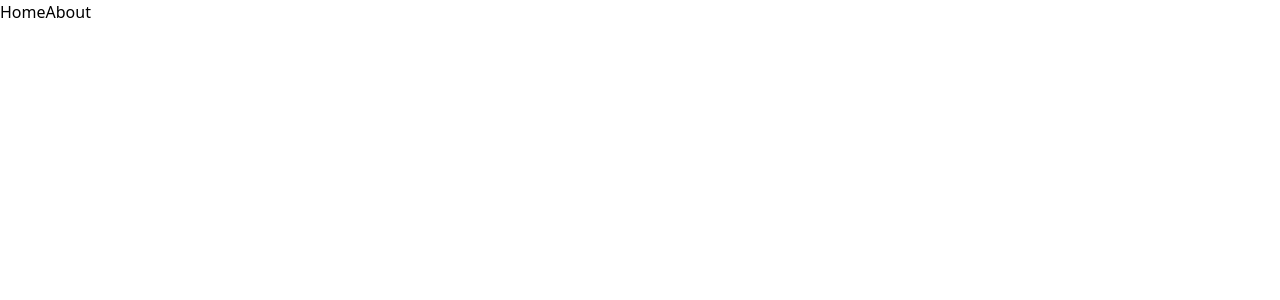
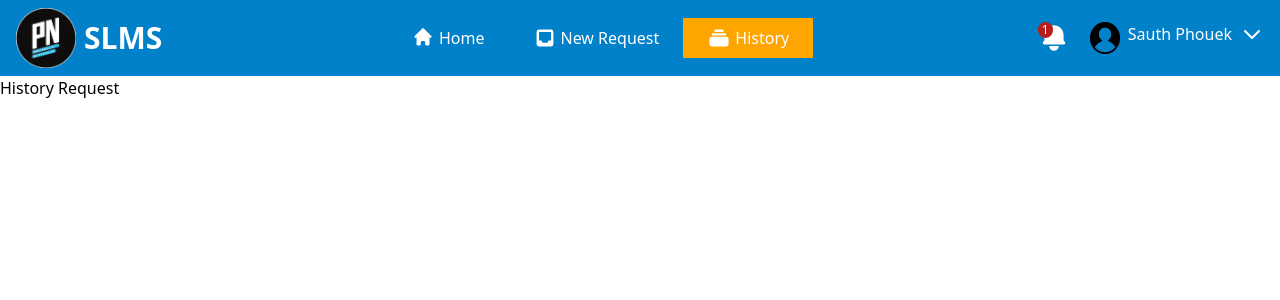
Before and after one commit to mengyer34/2022-G4-VC2-PART1, a Vue app in the folder front/: page /histories in a window 1280 px wide. Before the commit this address had no page. Shown: the top 300 px of the page. Built offline with nearby package versions, Linux system fonts and the light colour scheme.

Commit message:
#5 user navigation bar

```diff
--- a/front/src/App.vue
+++ b/front/src/App.vue
@@ -1,21 +1,21 @@
 <template>
   <div>
-    <router-link to="/">Home</router-link>
-    <router-link to="/about">About</router-link>
+    <nav-component/>
   </div>
   <router-view></router-view>
 </template>
+<script>
+import UserNavigation from './components/navigation/UserNavigation.vue';
+export default {
+  components: {
+    'nav-component': UserNavigation
+  }
+}
 
-<style scoped>
-.logo {
-  height: 6em;
-  padding: 1.5em;
-  will-change: filter;
-}
-.logo:hover {
-  filter: drop-shadow(0 0 2em #646cffaa);
-}
-.logo.vue:hover {
-  filter: drop-shadow(0 0 2em #42b883aa);
+</script>
+<style>
+nav a.router-link-exact-active {
+  background: orange;
+  color: #fff;
 }
 </style>
--- /dev/null
+++ b/front/src/components/navigation/UserNavigation.vue
@@ -0,0 +1,76 @@
+<template>
+    <nav class="flex w-full p-2 bg-primary text-white justify-between items-center px-4 sticky top-0">
+        <ul @click="show=false">
+            <li class="flex items-center space-x-2">
+                <img src="../../assets/pnc_logo.png" alt="logo" class="w-[60px]">
+                <span class="text-3xl font-semibold">SLMS</span>
+            </li>
+        </ul>
+        <ul @click="show=false" class="flex">
+            <li>
+                <router-link class="p-2 px-6 flex" to="/">
+                    <svg xmlns="http://www.w3.org/2000/svg" class="h-[1.35rem] w-6 mr-1" viewBox="0 0 20 20" fill="currentColor">
+                        <path d="M10.707 2.293a1 1 0 00-1.414 0l-7 7a1 1 0 001.414 1.414L4 10.414V17a1 1 0 001 1h2a1 1 0 001-1v-2a1 1 0 011-1h2a1 1 0 011 1v2a1 1 0 001 1h2a1 1 0 001-1v-6.586l.293.293a1 1 0 001.414-1.414l-7-7z" />
+                    </svg>
+                    Home
+                </router-link>
+            </li>
+            <li>
+                <router-link class="p-2 px-6 flex" to="/newRequest">
+                    <svg xmlns="http://www.w3.org/2000/svg" class="h-6 w-6 mr-1" viewBox="0 0 20 20" fill="currentColor">
+                        <path fill-rule="evenodd" d="M5 3a2 2 0 00-2 2v10a2 2 0 002 2h10a2 2 0 002-2V5a2 2 0 00-2-2H5zm0 2h10v7h-2l-1 2H8l-1-2H5V5z" clip-rule="evenodd" />
+                    </svg>
+                    New Request
+                </router-link>
+            </li>
+            <li>
+                <router-link class="flex p-2 px-6" to="/histories">
+                    <svg xmlns="http://www.w3.org/2000/svg" class="h-6 w-6 mr-1" viewBox="0 0 20 20" fill="currentColor">
+                        <path d="M7 3a1 1 0 000 2h6a1 1 0 100-2H7zM4 7a1 1 0 011-1h10a1 1 0 110 2H5a1 1 0 01-1-1zM2 11a2 2 0 012-2h12a2 2 0 012 2v4a2 2 0 01-2 2H4a2 2 0 01-2-2v-4z" />
+                    </svg>
+                    History
+                </router-link>
+            </li>
+        </ul>
+        <ul class="flex space-x-5 relative">
+            <li>
+                <router-link class="relative" to="notifications">
+                    <span class="bg-red-700 text-xs rounded-full px-1 absolute">1</span>
+                    <svg xmlns="http://www.w3.org/2000/svg" class="h-8 w-8" viewBox="0 0 20 20" fill="currentColor">
+                        <path d="M10 2a6 6 0 00-6 6v3.586l-.707.707A1 1 0 004 14h12a1 1 0 00.707-1.707L16 11.586V8a6 6 0 00-6-6zM10 18a3 3 0 01-3-3h6a3 3 0 01-3 3z" />
+                    </svg>
+                </router-link>
+            </li>
+            <li @click="show=!show" class="flex space-x-2 cursor-pointer">
+                <img src="../../assets/avatar.png" alt="logo" class="w-[30px]">
+                <span>Sauth Phouek</span>
+                <svg xmlns="http://www.w3.org/2000/svg" class="h-6 w-6" fill="none" viewBox="0 0 24 24" stroke="currentColor" stroke-width="2">
+                    <path stroke-linecap="round" stroke-linejoin="round" d="M19 9l-7 7-7-7" />
+                </svg>
+                <div v-if="show" class="py-1 rounded-md shadow-xs absolute bg-gray-200 mt-10 right-0">
+                    <router-link class="flex px-4 py-2 text-sm leading-5 text-gray-700 transition duration-150 ease-in-out hover:bg-warning hover:text-white focus:outline-none focus:bg-gray-100" to="/profile">
+                        <svg xmlns="http://www.w3.org/2000/svg" class="h-6 w-6 mr-1" fill="none" viewBox="0 0 24 24" stroke="currentColor" stroke-width="2">
+                            <path stroke-linecap="round" stroke-linejoin="round" d="M5.121 17.804A13.937 13.937 0 0112 16c2.5 0 4.847.655 6.879 1.804M15 10a3 3 0 11-6 0 3 3 0 016 0zm6 2a9 9 0 11-18 0 9 9 0 0118 0z" />
+                        </svg>
+                        Your Profile
+                    </router-link>
+                    <router-link class="flex px-4 py-2 text-sm leading-5 text-gray-700 transition duration-150 ease-in-out focus:outline-none hover:bg-warning hover:text-white" to="/logout">
+                        <svg xmlns="http://www.w3.org/2000/svg" class="h-6 w-6" fill="none" viewBox="0 0 24 24" stroke="currentColor" stroke-width="2">
+                            <path stroke-linecap="round" stroke-linejoin="round" d="M17 16l4-4m0 0l-4-4m4 4H7m6 4v1a3 3 0 01-3 3H6a3 3 0 01-3-3V7a3 3 0 013-3h4a3 3 0 013 3v1" />
+                        </svg>
+                        Sign out
+                    </router-link>
+                </div>
+            </li>
+        </ul>
+    </nav>
+</template>
+<script>
+export default {
+    data() {
+      return {
+        show: false,
+      };
+    },
+}
+</script>
--- a/front/src/router/index.js
+++ b/front/src/router/index.js
@@ -1,11 +1,30 @@
 import { createRouter, createWebHistory } from 'vue-router'
 import HomeView from '../views/user/HomeView.vue'
+import NewRequest from '../views/user/NewRequest/NewRequest.vue'
+import HistoryView from '../views/user/history/HistoryView.vue'
+import NotificatonView from '../views/user/notification/NotificationView.vue'
+
 
 const routes = [
   {
     path: '/',
     name: 'home',
     component: HomeView
+  },
+  {
+    path: '/histories',
+    name: 'histories',
+    component: HistoryView
+  },
+  {
+    path: '/newRequest',
+    name: 'newRequest',
+    component: NewRequest
+  },
+  {
+    path: '/notifications',
+    name: 'notifications',
+    component: NotificatonView
   },
 ]
 
--- a/front/src/views/user/history/HistoryView.vue
+++ b/front/src/views/user/history/HistoryView.vue
@@ -0,0 +1,4 @@
+<template>
+    <h1>History Request</h1>
+
+</template>
--- a/front/src/views/user/newRequest/NewRequest.vue
+++ b/front/src/views/user/newRequest/NewRequest.vue
@@ -0,0 +1,3 @@
+<template>
+    <h1>NewRequest</h1>
+</template>
--- a/front/src/views/user/notification/NotificationView.vue
+++ b/front/src/views/user/notification/NotificationView.vue
@@ -0,0 +1,3 @@
+<template>
+    <h1>Notifications!!!</h1>
+</template>
--- a/front/tailwind.config.cjs
+++ b/front/tailwind.config.cjs
@@ -5,7 +5,13 @@ module.exports = {
     "./src/**/*.{vue,js,ts,jsx,tsx}",
   ],
   theme: {
-    extend: {},
+    extend: {
+      colors: {
+        warning: '#FF6B00',
+        primary: '#0081CA'
+      },
+    },
   },
-  plugins: [],
+  plugins: [
+  ],
 }
```
Also changed, not shown: front/src/assets/avatar.png (added), front/src/assets/pnc_logo.png (added).
